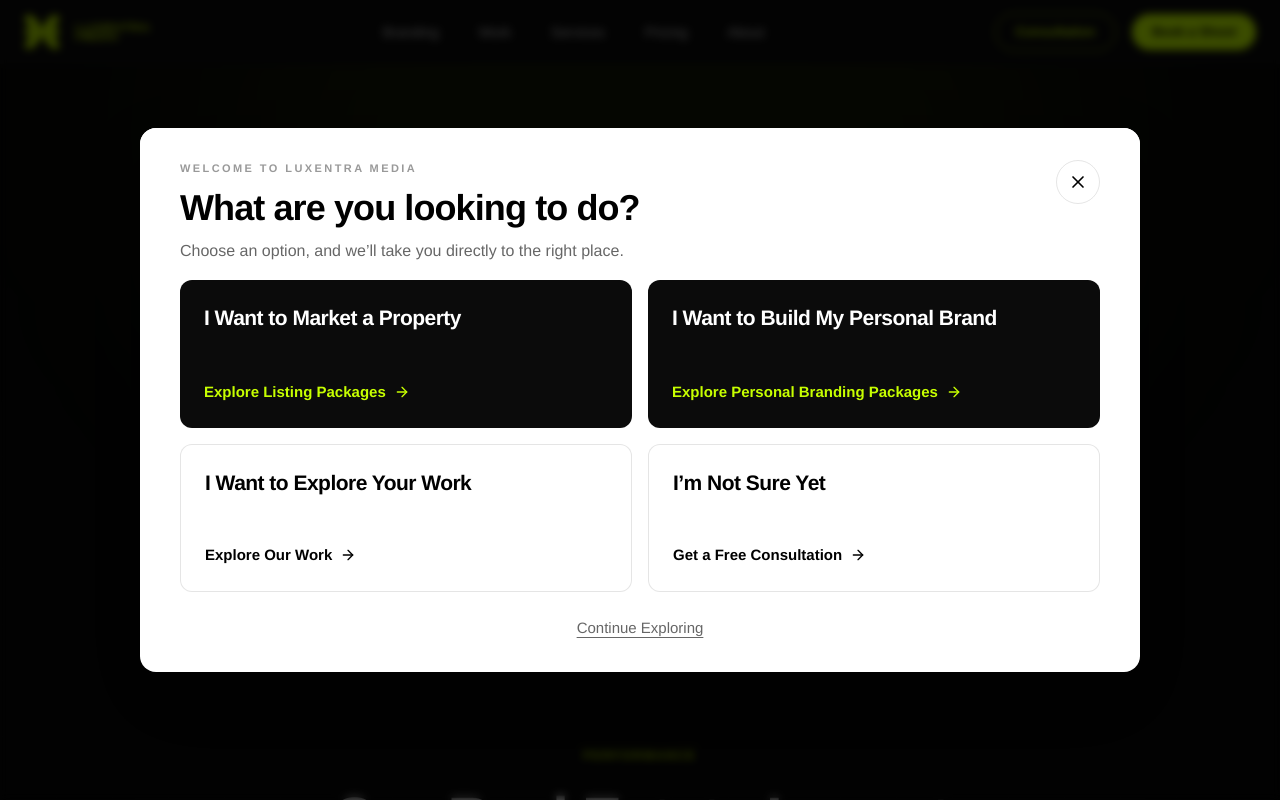
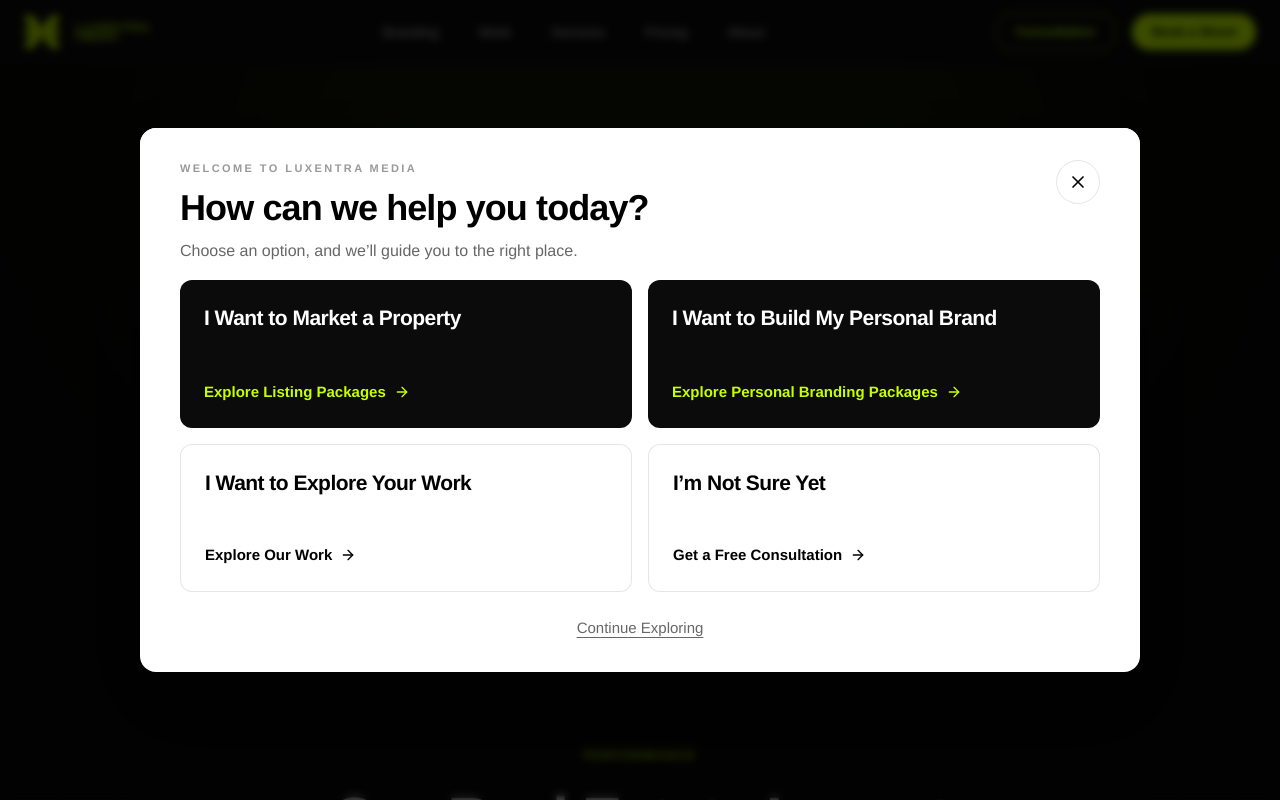
Before and after one commit to Imtiaj007zee/Luxentra-Media-, a React (Vite) app: page / in a window 1280 px wide. Shown: the top 800 px of the page. Built offline with nearby package versions, Linux system fonts and the light colour scheme.

Commit message:
Service picker copy: 'What are you looking to do?' -> 'How can we help you today?'; subcopy 'take you directly' -> 'guide you'

```diff
--- a/src/react-app/components/ServicePickerModal.tsx
+++ b/src/react-app/components/ServicePickerModal.tsx
@@ -195,10 +195,10 @@ export default function ServicePickerModal() {
           <div>
             <p className="eyebrow mb-2 text-black/40">Welcome to LuxEntra Media</p>
             <h2 className="text-[28px] font-bold leading-tight tracking-tight sm:text-[36px]">
-              What are you looking to do?
+              How can we help you today?
             </h2>
             <p className="mt-2 text-[15px] leading-relaxed text-black/60 sm:text-[16px]">
-              Choose an option, and we&rsquo;ll take you directly to the right place.
+              Choose an option, and we&rsquo;ll guide you to the right place.
             </p>
           </div>
           <button
```
